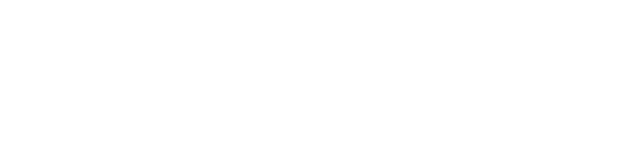
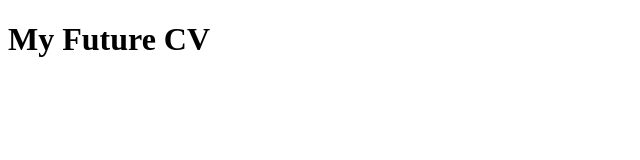
Before and after one commit to MypyMypy/rsschool-cv, a plain HTML site: page index.html in a window 1280 px wide. Shown: the whole page, without its empty margins (0-640 px from the left). Drawn offline with Linux system fonts and the light colour scheme.

Commit message:
feat: add content to body

```diff
--- a/index.html
+++ b/index.html
@@ -6,6 +6,6 @@
     <title>Document</title>
 </head>
 <body>
-
+    <h1>My Future CV</h1>
 </body>
 </html>
```
